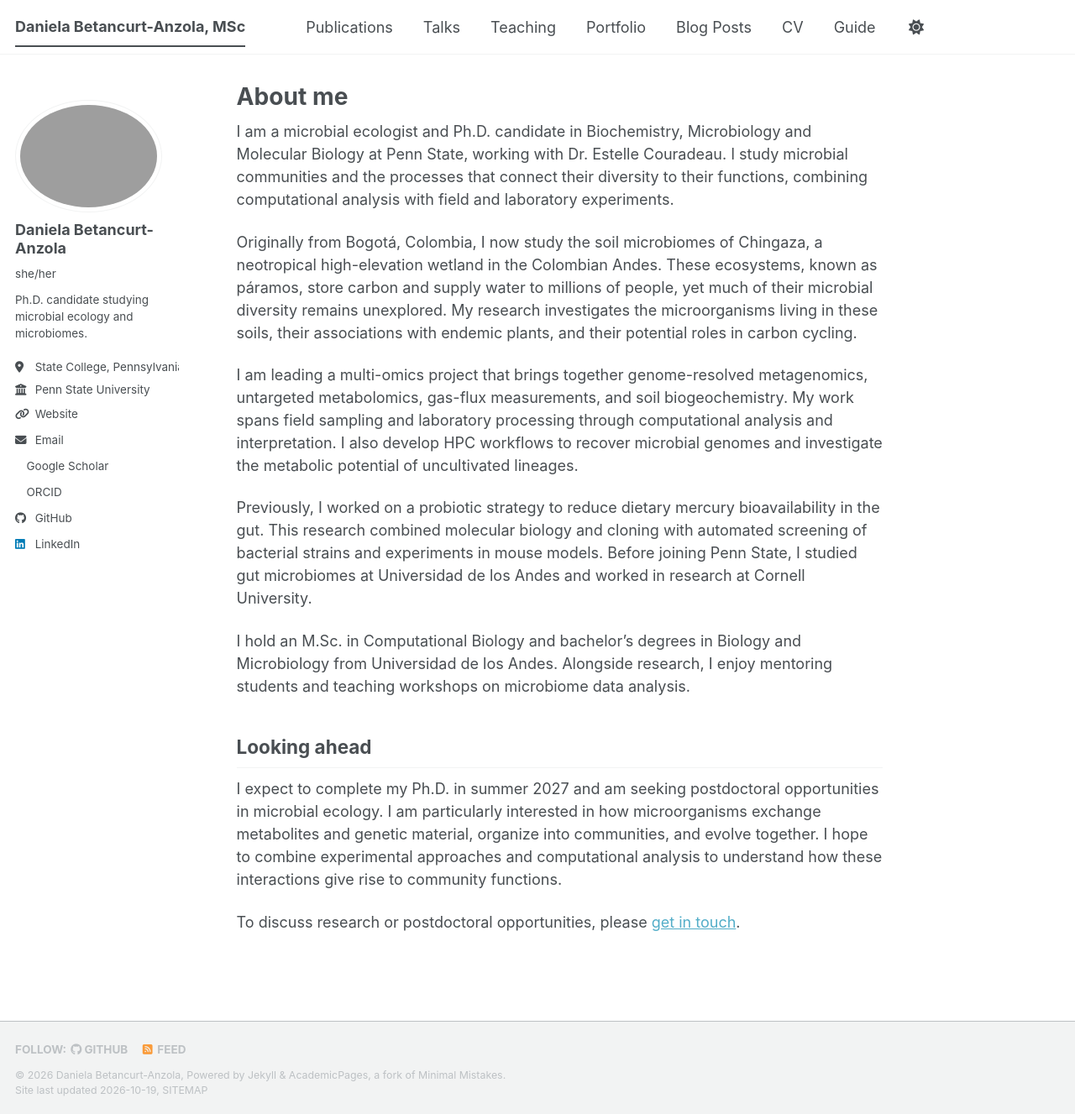
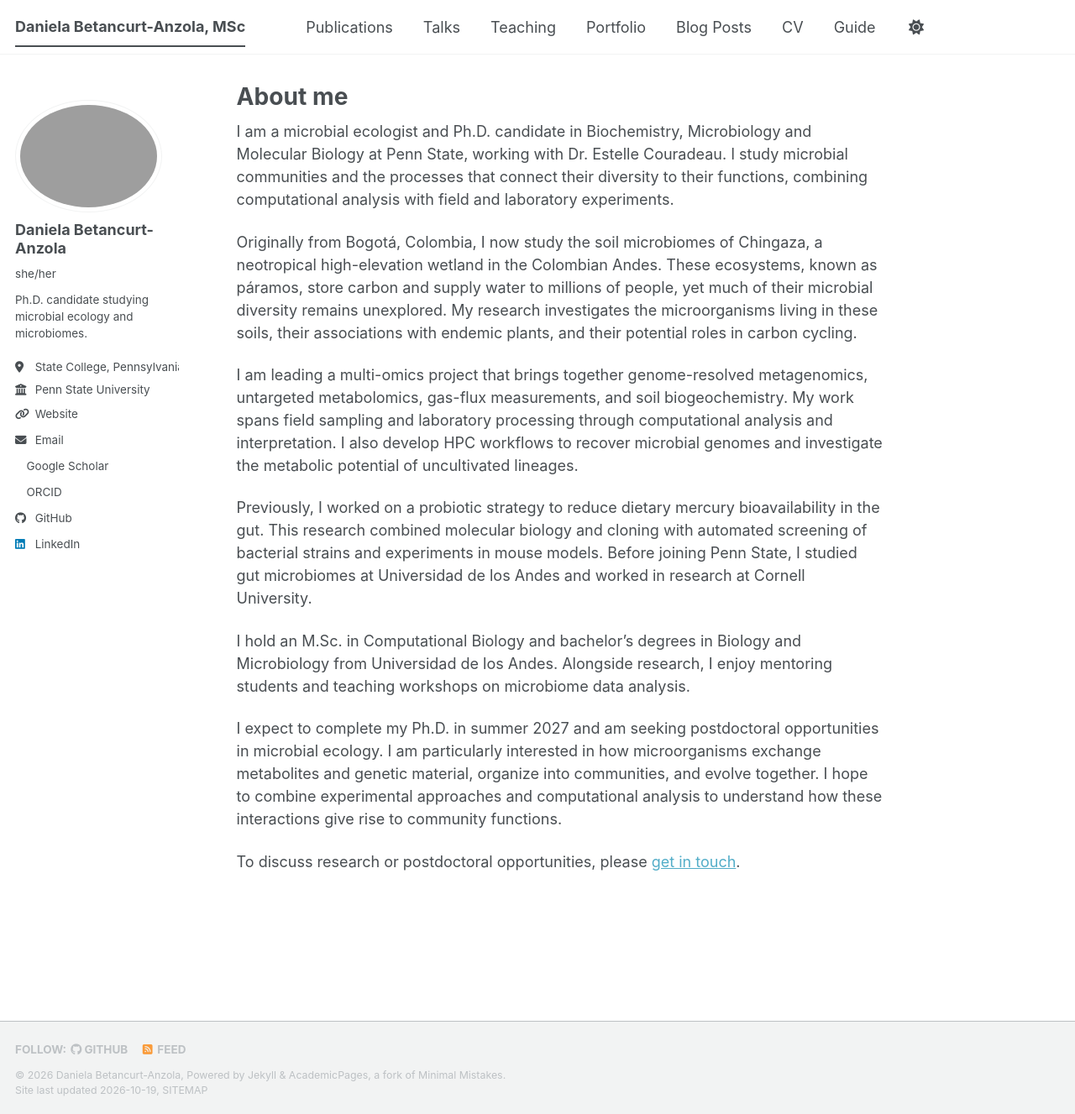
Before and after one commit to danibeta07/danibeta07.github.io, a Jekyll site: the page built from _pages/about.md, in a window 1280 px wide and 1327 px high. Shown: the whole window at 84% size. Built offline with Jekyll 4.4.1, drawn with Linux system fonts in a browser that asks for light colours; a style sheet for code colours, icons or effects is not loaded.

Commit message:
Delete 'Looking ahead' section from about.md
Removed the 'Looking ahead' section from the about page.

```diff
--- a/_pages/about.md
+++ b/_pages/about.md
@@ -17,8 +17,6 @@ Previously, I worked on a probiotic strategy to reduce dietary mercury bioavaila
 
 I hold an M.Sc. in Computational Biology and bachelor’s degrees in Biology and Microbiology from Universidad de los Andes. Alongside research, I enjoy mentoring students and teaching workshops on microbiome data analysis.
 
-## Looking ahead
-
 I expect to complete my Ph.D. in summer 2027 and am seeking postdoctoral opportunities in microbial ecology. I am particularly interested in how microorganisms exchange metabolites and genetic material, organize into communities, and evolve together. I hope to combine experimental approaches and computational analysis to understand how these interactions give rise to community functions.
 
 To discuss research or postdoctoral opportunities, please [get in touch](mailto:dkb5890@psu.edu).
```
